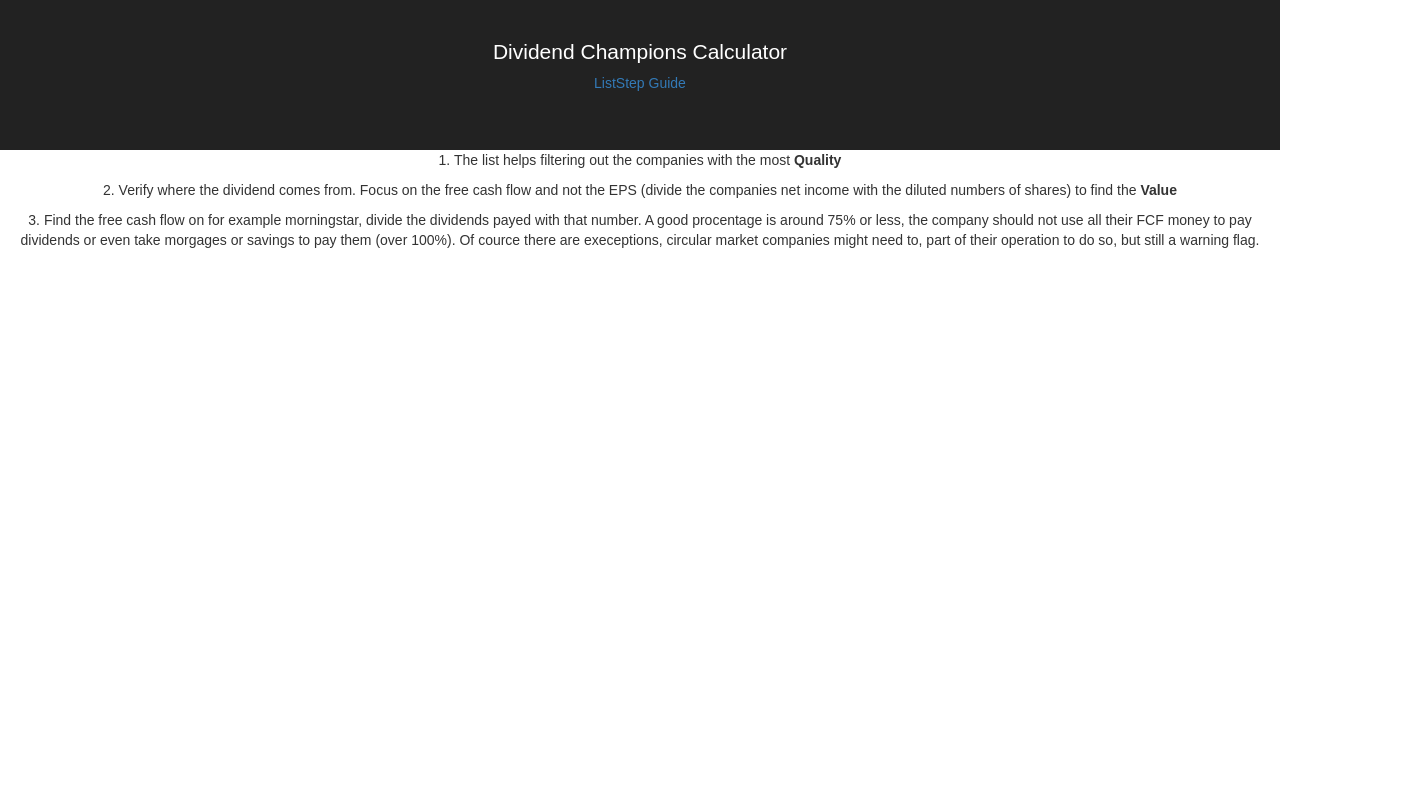
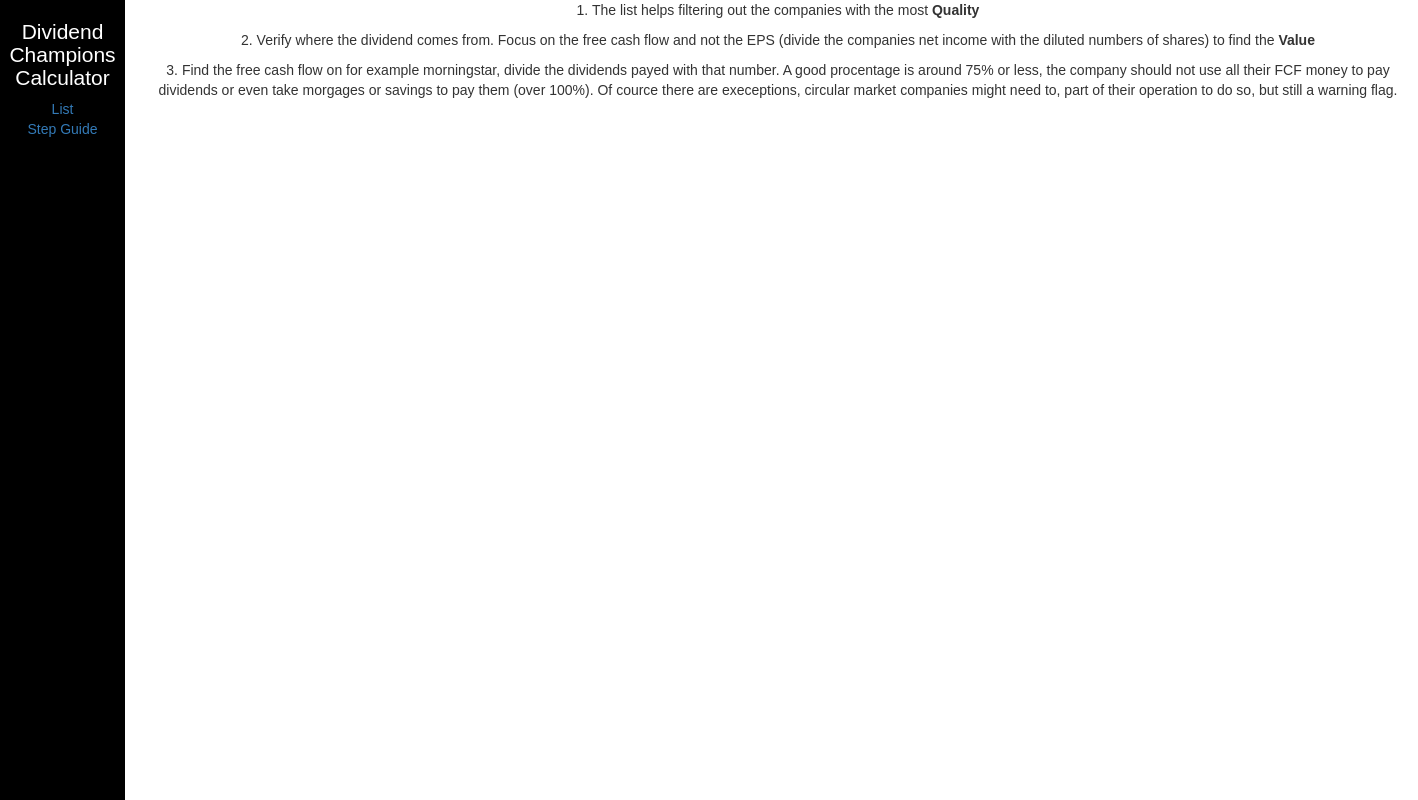
Before and after one commit to FredColl/divChampions, a React (Create React App) app in the folder client/: page /stepguide in a window 1280 px wide. Shown: the whole page, 1418 px wide, since content can reach past the window. Built offline with nearby package versions, Linux system fonts and the light colour scheme.

Commit message:
menu on the left

```diff
--- a/client/package.json
+++ b/client/package.json
@@ -7,7 +7,8 @@
     "react": "^16.5.0",
     "react-dom": "^16.5.0",
     "react-router-dom": "^4.3.1",
-    "react-scripts": "1.1.5"
+    "react-scripts": "1.1.5",
+    "styled-components": "^3.4.5"
   },
   "scripts": {
     "start": "react-scripts start",
--- a/client/src/App.css
+++ b/client/src/App.css
@@ -1,5 +1,6 @@
 .App {
   text-align: center;
+  box-sizing: border-box;
 }
 
 .App-logo {
--- a/client/src/App.js
+++ b/client/src/App.js
@@ -2,24 +2,42 @@ import './App.css';
 
 import React, { Component } from 'react';
 import { BrowserRouter as Router, Link, Route } from 'react-router-dom';
+import styled from 'styled-components';
 
 import Home from './routes/Home';
 import StepGuide from './routes/StepGuide';
+
+const Menu = styled.header`
+  background-color: #000;
+  position: fixed;
+  height: 100%;
+  color: white;
+  left: 0;
+  width: 125px;
+  display: flex;
+  flex-direction: column;
+`;
+
+const Body = styled.div`
+  margin-left: 138px;
+  width: 100%;
+  box-sizing: border-box;
+`;
 
 class App extends Component {
   render() {
     return (
       <Router>
         <div className="App">
-          <header className="App-header">
+          <Menu>
             <h1 className="App-title">Dividend Champions Calculator</h1>
             <Link to="/">List</Link>
             <Link to="/stepguide">Step Guide</Link>
-          </header>
-          <div>
+          </Menu>
+          <Body>
             <Route exact path="/" component={Home} />
             <Route exact path="/stepguide" component={StepGuide} />
-          </div>
+          </Body>
         </div>
       </Router>
     );
--- a/client/src/routes/Home.js
+++ b/client/src/routes/Home.js
@@ -1,6 +1,13 @@
 import React, { Component } from 'react';
+import styled from 'styled-components';
 
 import Table from '../components/Table';
+
+const HomeWrapper = styled.div`
+  text-align: left;
+  display: flex;
+  flex-direction: column;
+`;
 
 class Home extends Component {
   state = {
@@ -31,7 +38,8 @@ class Home extends Component {
     if (!this.state.response.data) return null;
     const array = this.state.response.data;
     return (
-      <div className="Home">
+      <HomeWrapper>
+        <h1>Dividend Champions list</h1>
         <form onSubmit={this.handleSubmit}>
           <div className="yieldInput">
             <label>
@@ -46,7 +54,7 @@ class Home extends Component {
           </div>
         </form>
         <Table data={array} avgYield={this.state.avgYield} />
-      </div>
+      </HomeWrapper>
     );
   }
 }
```
Also changed, not shown: 1 other file (tests, documents, lock files or other folders).
